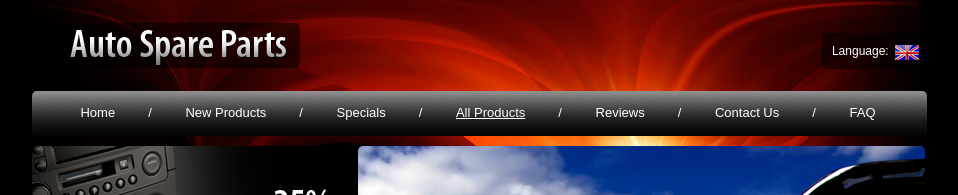
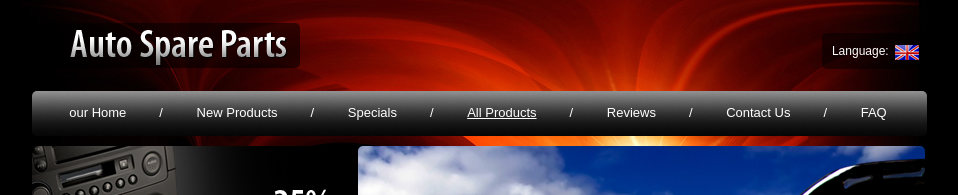
Before and after one commit to anoopm/project_x, a plain HTML site: page index-3.html in a window 1280 px wide. Shown: the top 195 px of the page, without its empty margins (160-1118 px from the left). Drawn offline with Linux system fonts and the light colour scheme.

Commit message:
index-readme

```diff
--- a/index-3.html
+++ b/index-3.html
@@ -22,7 +22,7 @@
       </div>
       <nav>
       	<ul>
-        	<li><a href="index.html">Home</a>/</li>
+        	<li><a href="index.html">our Home</a>/</li>
           <li><a href="index-1.html">New Products</a>/</li>
           <li><a href="index-2.html">Specials</a>/</li>
           <li><a href="index-3.html" class="current">All Products</a>/</li>
```
